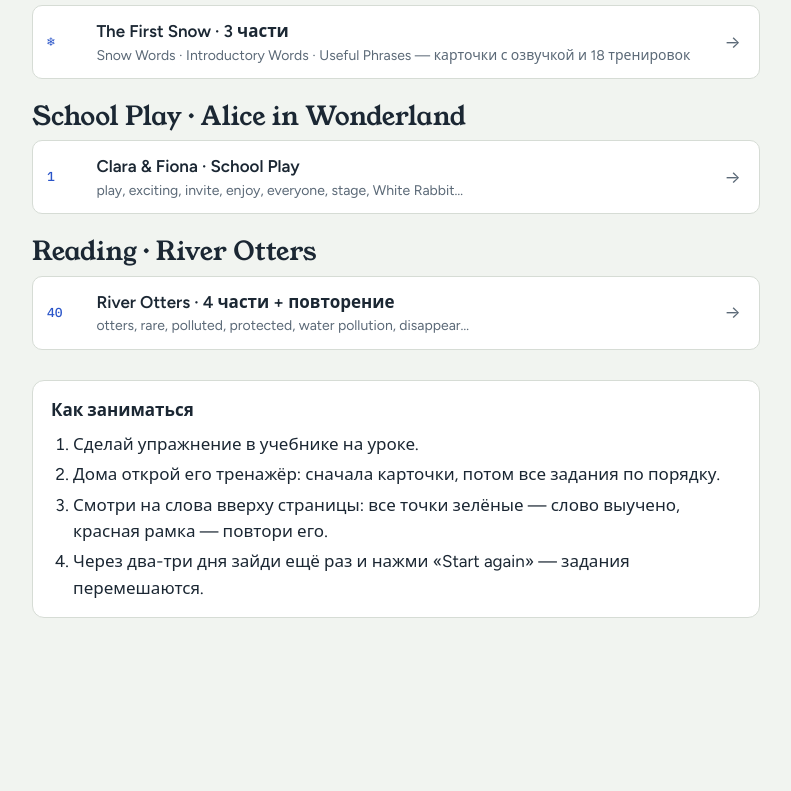
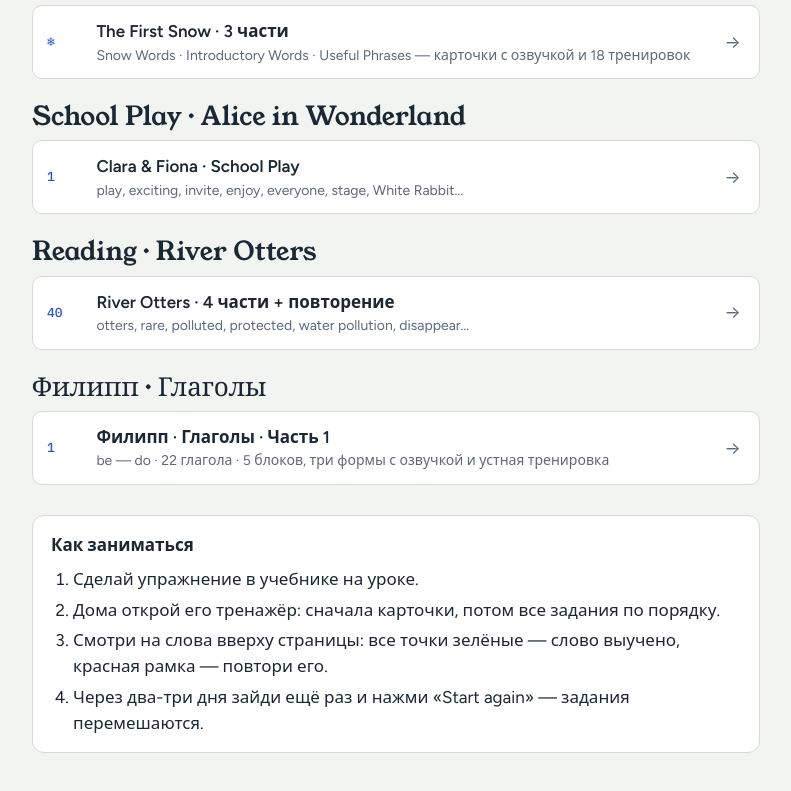
Before and after one commit to elvisk2079-ux/Spotlight-7, a plain HTML site: page index.html in a window 1280 px wide. Shown: the part 1447-2238 px from the top of the page, without its empty margins (244-1035 px from the left). Before the commit the page ends 2137 px from the top, so only its background shows below. Drawn offline with Linux system fonts and the light colour scheme.

Commit message:
Link Filipp verbs from Spotlight 7 homepage

```diff
--- a/index.html
+++ b/index.html
@@ -340,6 +340,7 @@ a.gram { margin-top: 8px; border-color: var(--accent); background: var(--accent-
     </ol>
   </section>
   <section class="unit" id="river-otters"><h2>Reading · River Otters</h2><ol class="toc"><li><a class="row" href="river-otters/index.html"><span class="n">40</span><span class="t"><b>River Otters · 4 части + повторение</b><span class="s">otters, rare, polluted, protected, water pollution, disappear…</span></span><span class="go" aria-hidden="true">→</span></a></li></ol></section>
+  <section class="unit" id="filipp-verbs"><h2>Филипп · Глаголы</h2><ol class="toc"><li><a class="row" href="filipp-verbs/index.html"><span class="n">1</span><span class="t"><b>Филипп · Глаголы · Часть 1</b><span class="s">be — do · 22 глагола · 5 блоков, три формы с озвучкой и устная тренировка</span></span><span class="go" aria-hidden="true">→</span></a></li></ol></section>
   <div class="how">
     <h3>Как заниматься</h3>
     <ol>
```
